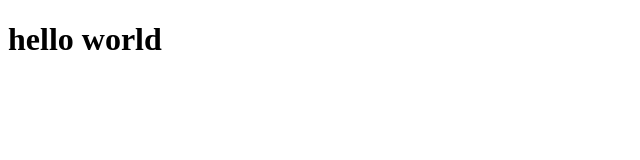
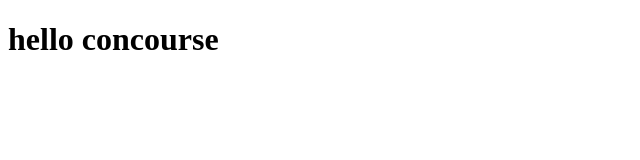
Before and after one commit to cohenaj194/apache-simple, a plain HTML site: page index.html in a window 1280 px wide. Shown: the whole page, without its empty margins (0-640 px from the left). Drawn offline with Linux system fonts and the light colour scheme.

Commit message:
Update index.html

```diff
--- a/index.html
+++ b/index.html
@@ -1,6 +1,6 @@
 <!DOCTYPE html>
 <html>
 	<body>
-		<h1>hello world</h1>
+		<h1>hello concourse</h1>
 	</body>
 </html>
```
